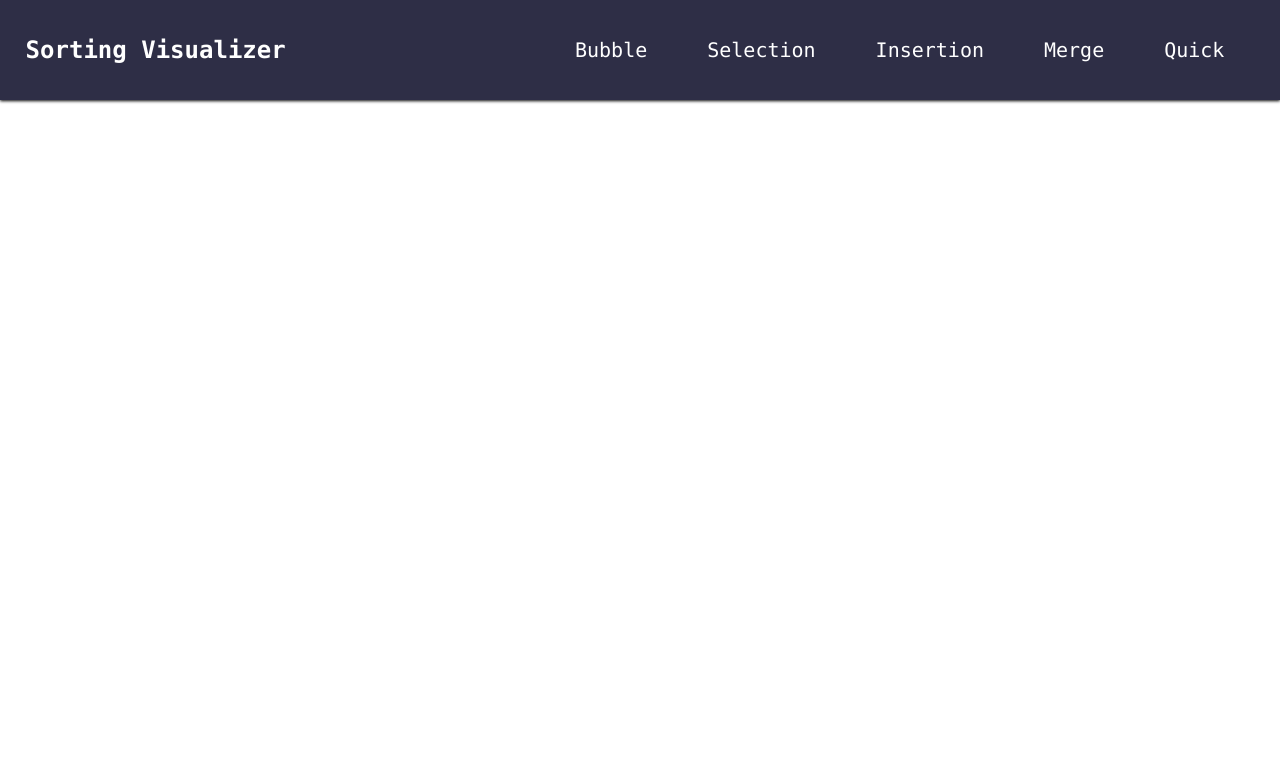
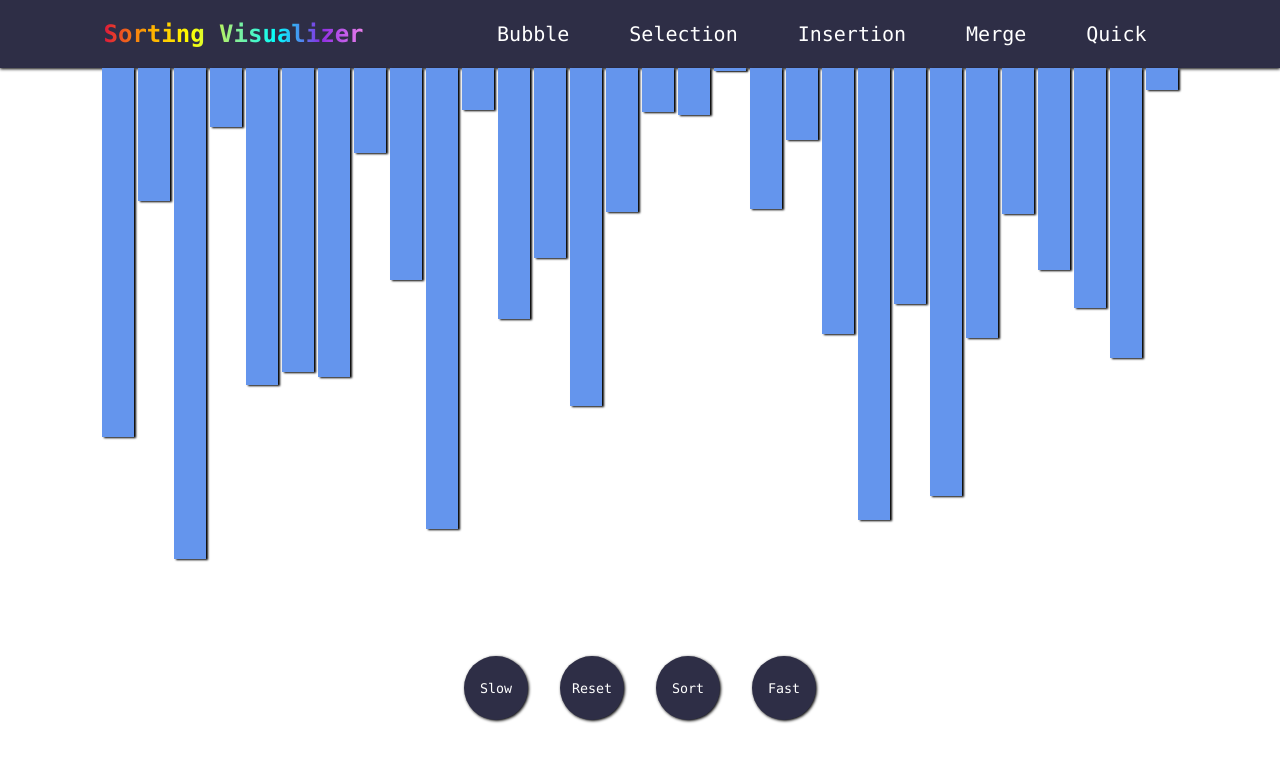
Before and after one commit to justynlao/sorting-visualizer, a React (Create React App) app: page / in a window 1280 px wide. Shown: the top 762 px of the page. Built offline with nearby package versions, Linux system fonts and the light colour scheme.

Commit message:
finished page layout and added function skeletons

```diff
--- a/src/App.css
+++ b/src/App.css
@@ -1,6 +1,8 @@
 .App {
     display: flex;
+    align-items: center;
     flex-direction: column;
-
-
+    width: 100%;
+    height: 100%;
+    position: relative;
 }
--- a/src/App.tsx
+++ b/src/App.tsx
@@ -1,14 +1,46 @@
-import React from "react";
+import React, { useEffect, useState } from "react";
 import Navigation from "./components/Navigation/Navigation";
 import Array from "./containers/Array/Array";
+import ButtonToolbar from "./components/ButtonToolbar/ButtonToolbar";
 
 import "./App.css";
 
 const App: React.FC = () => {
+  const [currentAlgo, setCurrentAlgo] = useState("");
+  const [array, setArray] = useState<number[]>([]);
+  const [speed, setSpeed] = useState(0);
+
+  useEffect(() => {
+    resetArray();
+  }, []);
+
+  const resetArray = () => {
+    const arr = [];
+    for (let i = 0; i < 30; i++) {
+      arr.push(Math.floor(Math.random() * 500) + 1);
+    }
+    setArray(arr);
+  };
+
+  const handleSortSelection = () => {};
+
+  const handleArrayReset = () => {
+    resetArray();
+  };
+
+  const handleSpeedChange = () => {};
+
+  const handleSort = () => {};
+
   return (
     <div className="App">
-      <Navigation />
-      <Array />
+      <Navigation onSortSelect={handleSortSelection} />
+      <Array array={array} />
+      <ButtonToolbar
+        onArrayReset={handleArrayReset}
+        onSpeedChange={handleSpeedChange}
+        onSort={handleSort}
+      />
     </div>
   );
 };
--- a/src/components/ArrayBar/ArrayBar.css
+++ b/src/components/ArrayBar/ArrayBar.css
@@ -1,6 +1,14 @@
 .bar {
-    background-color: cornflowerblue;
+  background-color: cornflowerblue;
+  display: inline-block;
+  width: 2rem;
+  margin: 0 2px;
+  box-shadow: 2px 1px 2px black;
+}
+
+@media (max-width: 800) {
+  .bar {
+    margin: 5rem 1px;
     width: 1rem;
-    display: inline-block;
-    margin: 0 2px;
+  }
 }
--- /dev/null
+++ b/src/components/ButtonToolbar/ButtonToolbar.css
@@ -0,0 +1,30 @@
+.toolbar {
+    display: flex;
+    justify-content: center;
+    position: fixed;
+    left: 0;
+    bottom: 5rem;
+    width: 100%;
+}
+
+.toolbar button {
+    width: 4rem;
+    height: 4rem;
+    background-color: rgb(46, 46, 70);
+    box-shadow: 1px 1px 3px black;
+    border-radius: 50%;
+    font-family: "Lucida Console";
+    color: white;
+    border: none;
+    margin: auto 1rem;
+}
+
+.toolbar button:hover {
+    color: cornflowerblue;
+    transform: scale(1.1);
+    box-shadow: 3px 3px 4px darkgray;
+}
+
+.toolbar button:active {
+    transform: scale(.98);
+}
--- /dev/null
+++ b/src/components/ButtonToolbar/ButtonToolbar.tsx
@@ -0,0 +1,26 @@
+import React from "react";
+
+import "./ButtonToolbar.css";
+
+interface ButtonToolBarProps {
+  onArrayReset: () => void;
+  onSpeedChange: () => void;
+  onSort: () => void;
+}
+
+const ButtonToolbar = ({
+  onArrayReset,
+  onSpeedChange,
+  onSort,
+}: ButtonToolBarProps) => {
+  return (
+    <footer className="toolbar">
+      <button>Slow</button>
+      <button>Reset</button>
+      <button>Sort</button>
+      <button>Fast</button>
+    </footer>
+  );
+};
+
+export default ButtonToolbar;
--- a/src/components/Navigation/Navigation.css
+++ b/src/components/Navigation/Navigation.css
@@ -1,15 +1,32 @@
 nav {
   display: flex;
   align-items: center;
-  justify-content: space-between;
+  justify-content: space-evenly;
   background-color: rgb(46, 46, 70);
   box-shadow: 0px 1px 3px black;
   font-family: "Lucida Console";
   color: white;
-  padding: 1rem 2%;
+  width: 100%;
 }
 
-button {
+h1 {
+  background-image: linear-gradient(
+    to left,
+    violet,
+    blueviolet,
+    aqua,
+    lightgreen,
+    yellow,
+    orange,
+    crimson
+  );
+  -webkit-background-clip: text;
+  -moz-background-clip: text;
+  background-clip: text;
+  color: transparent;
+}
+
+nav button {
   color: white;
   background-color: transparent;
   border: none;
@@ -19,10 +36,10 @@ button {
   margin: 1rem 1.5rem;
 }
 
-button:hover {
+nav button:hover {
   color: cornflowerblue;
 }
 
-button:focus {
+nav button:focus {
   color: lightpink;
 }
--- a/src/components/Navigation/Navigation.tsx
+++ b/src/components/Navigation/Navigation.tsx
@@ -1,16 +1,20 @@
 import React from "react";
 import "./Navigation.css";
 
-const Navigation: React.FC = () => {
+interface NavigationProps {
+  onSortSelect: () => void;
+}
+
+const Navigation = ({ onSortSelect }: NavigationProps) => {
   return (
     <nav>
       <h1>Sorting Visualizer</h1>
-      <div className="toolbar">
-        <button>Bubble</button>
-        <button>Selection</button>
-        <button>Insertion</button>
-        <button>Merge</button>
-        <button>Quick</button>
+      <div>
+        <button onClick={onSortSelect}>Bubble</button>
+        <button onClick={onSortSelect}>Selection</button>
+        <button onClick={onSortSelect}>Insertion</button>
+        <button onClick={onSortSelect}>Merge</button>
+        <button onClick={onSortSelect}>Quick</button>
       </div>
     </nav>
   );
--- a/src/containers/Array/Array.css
+++ b/src/containers/Array/Array.css
@@ -0,0 +1,4 @@
+.array {
+    display: grid;
+    grid-template-columns: repeat(30, 1fr);
+}
--- a/src/containers/Array/Array.tsx
+++ b/src/containers/Array/Array.tsx
@@ -1,11 +1,20 @@
-import React from 'react'
+import React from "react";
+import ArrayBar from "../../components/ArrayBar/ArrayBar";
 
-const Array: React.FC = () => {
-    return (
-        <div>
+import "./Array.css";
 
-        </div>
-    )
+interface ArrayProps {
+  array: number[];
 }
 
+const Array = ({ array }: ArrayProps) => {
+  return (
+    <div className="array">
+      {array.map((num) => {
+        return <ArrayBar height={num} />;
+      })}
+    </div>
+  );
+};
+
 export default Array;
```
